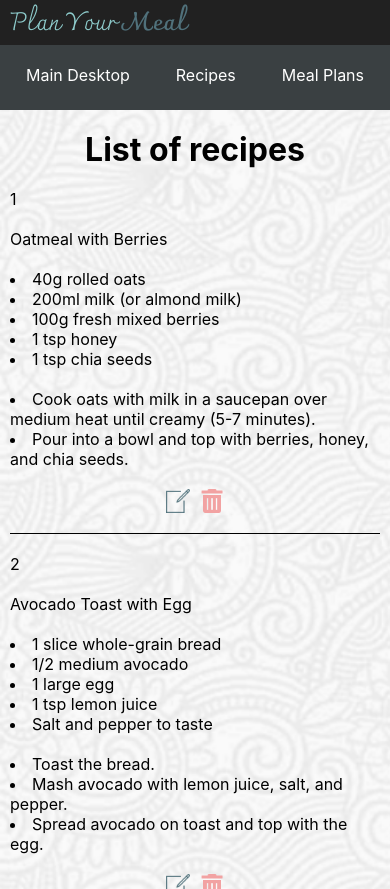
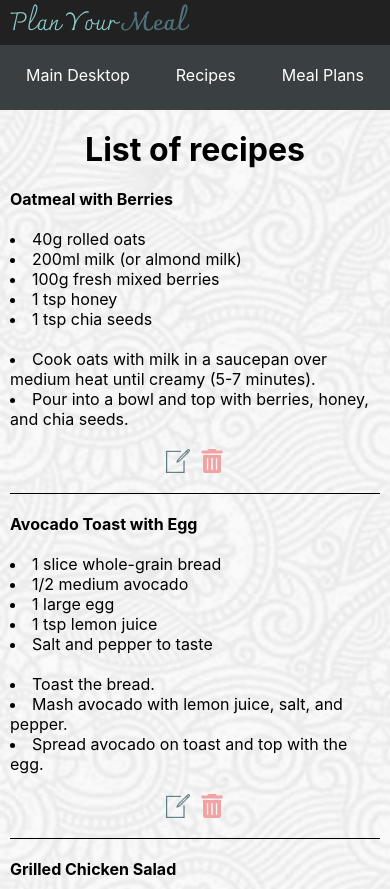
Before and after one commit to karolina-rachuta/plan-your-meal, a React (Create React App) app: page /app in a window 390 px wide. Both pictures are taken after a click on the element "Recipes". Built offline with nearby package versions, Linux system fonts and the light colour scheme.

Commit message:
rwd on recipe list

```diff
--- a/src/styles/components/app/list.scss
+++ b/src/styles/components/app/list.scss
@@ -7,11 +7,17 @@
         h1 {
             text-align: center;
         }
-    }
 
-    .row:first-of-type {
-        @media (max-width: 580px) {
+        .row:first-of-type {
             display: none;
+        }
+
+        .row p:first-of-type {
+            display: none;
+        }
+
+        .row p:nth-of-type(2) {
+            font-weight: bold;
         }
     }
 
@@ -32,7 +38,6 @@
             flex-direction: column;
         }
 
-
         .action__btn {
             display: flex;
             flex-direction: column;
@@ -41,7 +46,6 @@
             align-items: start;
 
             @media screen and (max-width: 580px) {
-
                 flex-direction: row;
             }
         }
```
